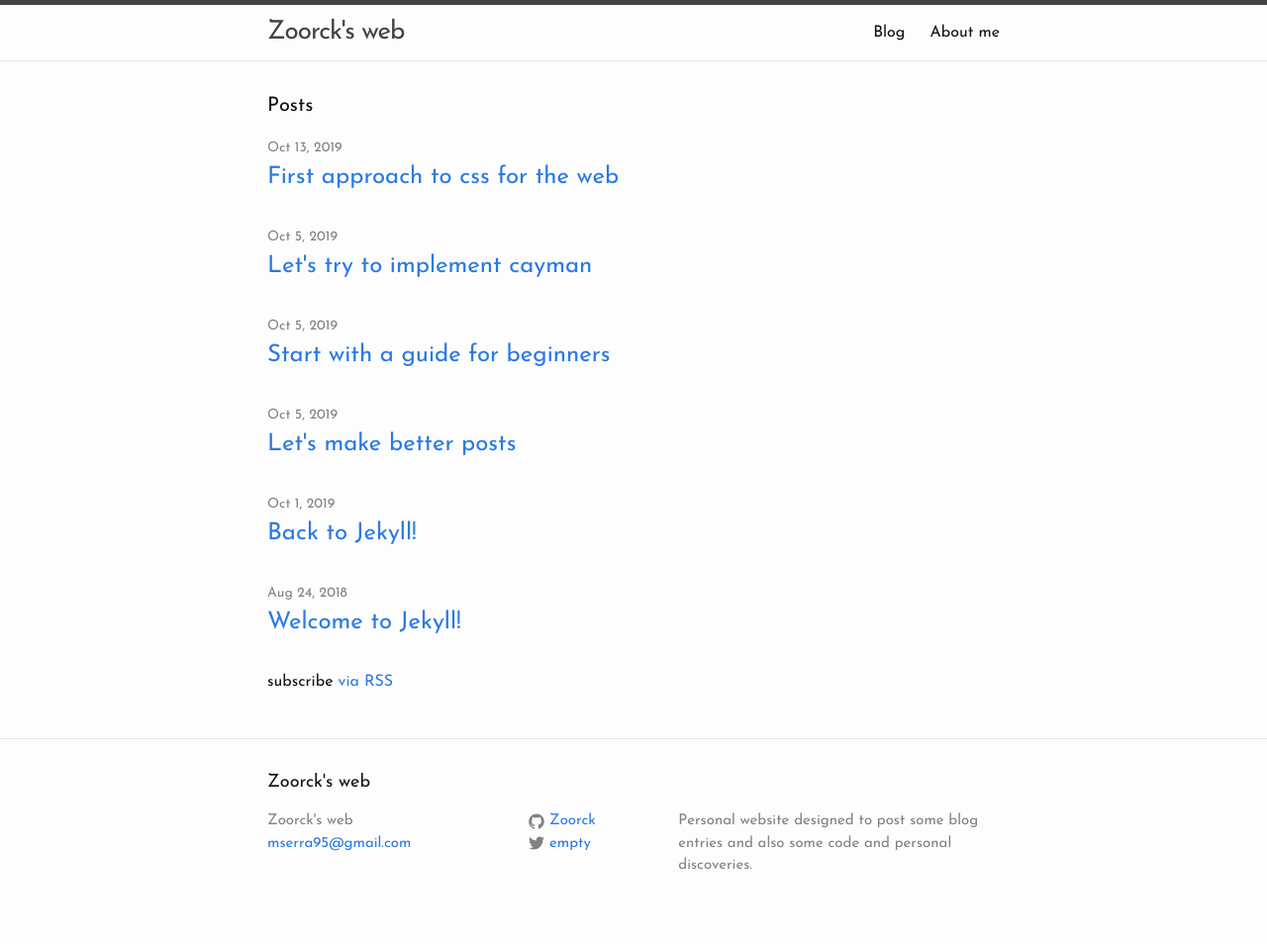
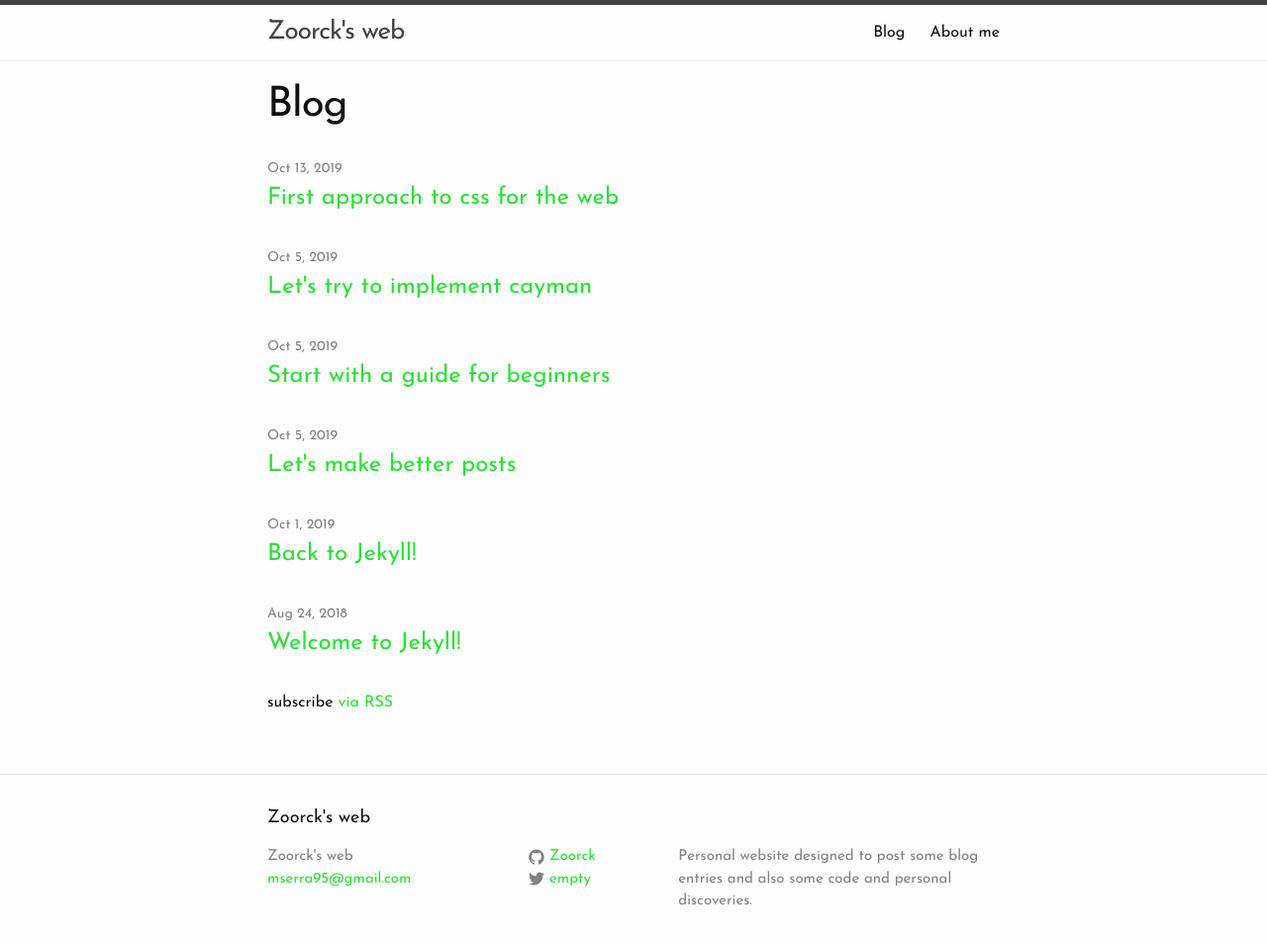
Before and after one commit to Zoorck/zoorck.github.io, a Jekyll site: the page built from 0_blog.html, in a window 1280 px wide and 983 px high. Shown: the top 954 px of the window at 99% size. Built offline with Jekyll 4.4.1, drawn with Linux system fonts in a browser that asks for light colours.

Commit message:
Nothing really significant

```diff
--- a/0_blog.html
+++ b/0_blog.html
@@ -1,12 +1,10 @@
 ---
-layout: default
+layout: page
 title: Blog
 permalink: /posts/
 ---
 
 <div class="home">
-
-  <h1 class="page-heading">Posts</h1>
 
   <ul class="post-list">
     {% for post in site.posts %}
--- a/_sass/_layout.scss
+++ b/_sass/_layout.scss
@@ -5,9 +5,10 @@
     border-top: 5px solid $grey-color-dark;
     border-bottom: 1px solid $grey-color-light;
     min-height: 56px;
-
+    width: 100%;
+    background-color: $background-color;
     // Positioning context for the mobile navigation icon
-    position: relative;
+    position: fixed;
 }
 
 .site-title {
@@ -207,6 +208,7 @@
     font-size: 42px;
     letter-spacing: -1px;
     line-height: 1;
+    margin-top: 56px;
 
     @include media-query($on-laptop) {
         font-size: 36px;
--- a/css/main.scss
+++ b/css/main.scss
@@ -26,7 +26,7 @@ $spacing-unit:     30px;
 
 $text-color:       #111;
 $background-color: #fdfdfd;
-$brand-color:      #2a7ae2;
+$brand-color:      #2ae236;
 
 $grey-color:       #828282;
 $grey-color-light: lighten($grey-color, 40%);
```
Also changed, not shown: index.html (+6 -2 lines), _posts/2019-10-13-css-time.markdown (line endings or trailing spaces), 5 other files.
